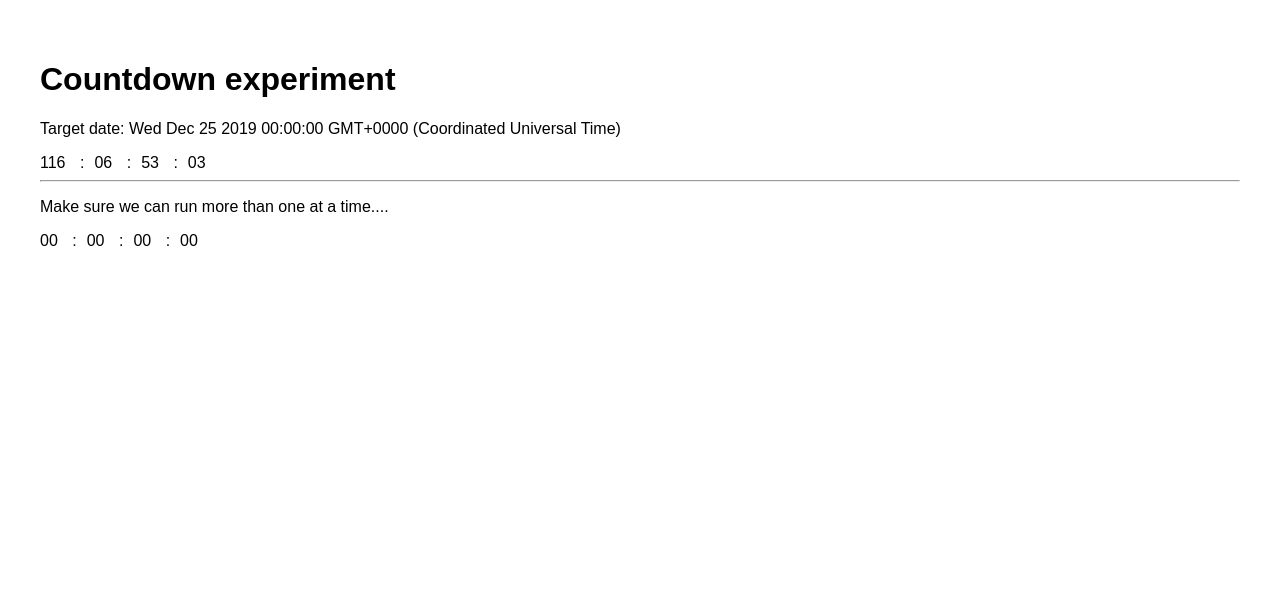
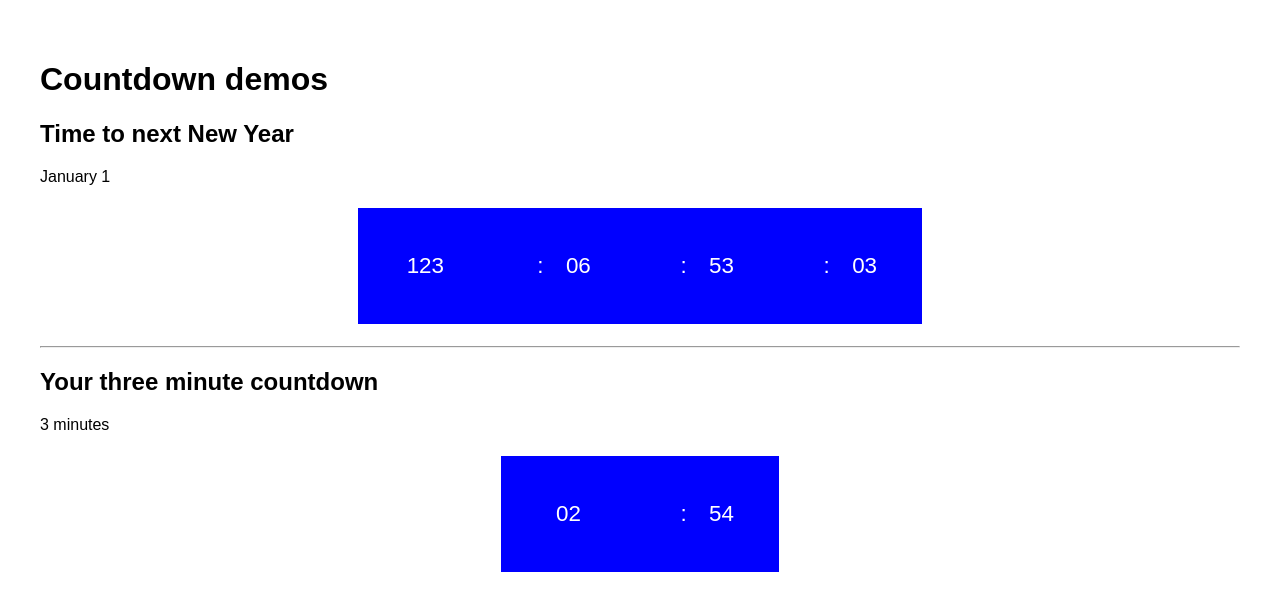
Before and after one commit to geniemouse/countdown, a website with bundled scripts: page app/index.html in a window 1280 px wide. Built offline with nearby package versions, Linux system fonts and the light colour scheme.

Commit message:
Update demos; Update onStep to compare previous & next data

```diff
--- a/app/assets/css/theme.css
+++ b/app/assets/css/theme.css
@@ -18,3 +18,41 @@ time > span + span::before {
     margin: 0 10px;
     content: ":";
 }
+
+.countdown {
+    display: flex;
+    justify-content: center;
+    font-size: 1.4rem;
+}
+
+.countdown > * {
+    /*flex: 0 0 auto;*/
+    min-width: 6em;
+    margin: 0;
+    text-align: center;
+}
+
+.countdown > dd {
+    padding: 2em;
+    background-color: blue;
+    color: white;
+}
+
+.countdown > dd ~ dd::before {
+    margin: 0 1em 0 0;
+    content: ":";
+}
+
+.countdown > dt,
+.visually-hidden:not(:focus):not(:active) {
+    position: absolute;
+    width: 1px;
+    height: 1px;
+    margin: 0;
+    padding: 0;
+    border: 0;
+    clip: rect(0, 0, 0, 0); /* Clip is a deprecated CSS property that many older browsers still support */
+    clip-path: inset(100%);
+    white-space: nowrap;
+    overflow: hidden;
+}
--- a/app/index.html
+++ b/app/index.html
@@ -13,30 +13,37 @@
         <link rel="stylesheet" type="text/css" href="./assets/css/theme.css" />
     </head>
     <body>
-        <h1>Countdown experiment</h1>
+        <h1>Countdown demos</h1>
 
-        <p>
-            Target date:
-            <span class="target-date">-</span>
-        </p>
+        <section>
+            <h2>Time to next New Year</h2>
+            <time class="newyear-date" datetime="2020-01-01T00:00:00">January 1</time>
 
-        <time class="countdown" datetime="2019-12-25T00:00:00">
-            <span class="days">-</span>
-            <span class="hours">-</span>
-            <span class="minutes">-</span>
-            <span class="seconds">-</span>
-        </time>
+            <dl class="countdown newyear-countdown">
+                <dt>Days</dt>
+                <dd class="days">-</dd>
+                <dt>Hours</dt>
+                <dd class="hours">-</dd>
+                <dt>Minutes</dt>
+                <dd class="minutes">-</dd>
+                <dt>Seconds</dt>
+                <dd class="seconds">-</dd>
+            </dl>
+        </section>
 
         <hr />
 
-        <p>Make sure we can run more than one at a time....</p>
+        <section>
+            <h2>Your three minute countdown</h2>
+            <time datetime="PT3M">3 minutes</time>
 
-        <time class="countdown2">
-            <span class="days">-</span>
-            <span class="hours">-</span>
-            <span class="minutes">-</span>
-            <span class="seconds">-</span>
-        </time>
+            <dl class="countdown threeminute-countdown">
+                <dt>Minutes</dt>
+                <dd class="minutes">-</dd>
+                <dt>Seconds</dt>
+                <dd class="seconds">-</dd>
+            </dl>
+        </section>
 
         <script src="./assets/js/bundle.js"></script>
     </body>
--- a/src/js/app.js
+++ b/src/js/app.js
@@ -1,28 +1,4 @@
 import countDown, { countDownTime } from "./countdown/countdown.js";
-
-// DOM elements
-const $target = document.querySelector(".target-date");
-const $countdown = document.querySelector(".countdown");
-const $days = $countdown.querySelector(".days");
-const $hours = $countdown.querySelector(".hours");
-const $minutes = $countdown.querySelector(".minutes");
-const $seconds = $countdown.querySelector(".seconds");
-
-const $target2 = document.querySelector(".target-date2");
-const $countdown2 = document.querySelector(".countdown2");
-const $days2 = $countdown2.querySelector(".days");
-const $hours2 = $countdown2.querySelector(".hours");
-const $minutes2 = $countdown2.querySelector(".minutes");
-const $seconds2 = $countdown2.querySelector(".seconds");
-
-const time_calc = countDownTime({
-    days: 3,
-    hours: 12,
-    minutes: 5,
-    seconds: 0
-});
-// 302700000
-console.log("time_calc: ", time_calc);
 
 function getDateTarget(datetime) {
     const date = new Date(datetime);
@@ -32,75 +8,68 @@ function getDateTarget(datetime) {
     };
 }
 
-const { date, milliseconds } = getDateTarget($countdown.getAttribute("datetime"));
+function getCountDownElements(parentSelector) {
+    const element = document.querySelector(parentSelector);
+    return {
+        container: element,
+        days: element.querySelector(".days"),
+        hours: element.querySelector(".hours"),
+        minutes: element.querySelector(".minutes"),
+        seconds: element.querySelector(".seconds")
+    };
+}
 
-const demoCountDown = countDown(milliseconds - Date.now(), {
-    onStep: (data) => {
-        requestAnimationFrame(() => updateCountDown(data));
-    },
+function compareValues(previousValue, nextValue, element) {
+    if (element && nextValue !== previousValue) {
+        element.textContent = nextValue;
+    }
+}
+
+function updateTimeElements(elements = {}, next = {}, prev = {}) {
+    requestAnimationFrame(() => {
+        ["days", "hours", "minutes", "seconds"].map((unit) => {
+            compareValues(prev[unit], next[unit], elements[unit]);
+        });
+    });
+}
+
+/**
+ * COUNTDOWN EXAMPLE #1
+ * How long to New Year's day
+ */
+const newYearDateTime = `${new Date().getFullYear() + 1}-01-01T00:00:00`;
+const newYearCountDownElements = getCountDownElements(".newyear-countdown");
+const newYearTarget = getDateTarget(newYearDateTime);
+const newYearTimeElement = document.querySelector(".newyear-date");
+newYearTimeElement.setAttribute("datetime", newYearDateTime);
+
+const newYearCountDown = countDown(newYearTarget.milliseconds - Date.now(), {
+    onInit: (data) => updateTimeElements(newYearCountDownElements, data),
+    onStep: (prev, next) => updateTimeElements(newYearCountDownElements, next, prev),
     onReset: (data) => {
         console.log("[Countdown #1] onReset was called");
-        requestAnimationFrame(() => updateCountDown(data));
+        updateTimeElements(newYearCountDownElements, data);
     }
 });
 
-// 123456
-const demoCountDown2 = countDown(5000, {
-    onInit: (data) => {
-        console.log("[Countdown #2] onInit was called", data);
-        requestAnimationFrame(() => updateCountDown2(data));
-    },
+console.log("newYearCountDown: ", newYearCountDown);
+newYearCountDown.start();
+
+/**
+ * COUNTDOWN EXAMPLE #2
+ * Three minute countdown
+ * -- Demonstrates `countDownTime()`
+ */
+const threeMinsTarget = countDownTime({ minutes: 3 }); // e.g. 180000
+const threeMinsCountDownElements = getCountDownElements(".threeminute-countdown");
+
+const threeMinsCountDown = countDown(threeMinsTarget, {
+    onStep: (prev, next) => updateTimeElements(threeMinsCountDownElements, next, prev),
     onEnd: (data) => {
-        console.log("[Countdown #2] onEnd was called", data);
-    },
-    onStep: (data) => {
-        requestAnimationFrame(() => updateCountDown2(data));
-    },
-    onReset: (data) => {
-        console.log("[Countdown #2] onReset was called");
-        requestAnimationFrame(() => updateCountDown2(data));
+        console.log("[Countdown #2] onEnd was called. Your three minutes are up!");
+        updateTimeElements(threeMinsCountDownElements, data);
     }
 });
 
-console.log("demoCountDown: ", demoCountDown);
-console.log("demoCountDown2: ", demoCountDown2);
-
-// Update DOM elements
-$target.textContent = date;
-
-function updateUnit(previous, next, element) {
-    if (next !== previous) {
-        element.textContent = next;
-    }
-}
-
-function updateCountDown(data) {
-    // updateUnit(prev.days, data.days, $days);
-    // updateUnit(prev.hours, data.hours, $hours);
-    // updateUnit(prev.minutes, data.minutes, $minutes);
-
-    $days.textContent = data.days;
-    $hours.textContent = data.hours;
-    $minutes.textContent = data.minutes;
-
-    $seconds.textContent = data.seconds;
-    // prev = { ...data };
-}
-
-function updateCountDown2(data) {
-    $days2.textContent = data.days;
-    $hours2.textContent = data.hours;
-    $minutes2.textContent = data.minutes;
-    $seconds2.textContent = data.seconds;
-}
-
-// const sum1 = demoCountDown.status();
-// console.log("sum1: ", sum1);
-
-demoCountDown.start();
-demoCountDown2.start();
-
-// setTimeout(() => {
-//     console.log("Stop countdown #1");
-//     demoCountDown.stop();
-// }, 4000);
+console.log("threeMinsCountDown: ", threeMinsCountDown);
+threeMinsCountDown.start();
--- a/src/js/countdown/countdown.js
+++ b/src/js/countdown/countdown.js
@@ -123,6 +123,7 @@ function countDown(milliseconds, options = {}) {
 
     function tick() {
         const { onEnd, onStep, zeroBased } = countDownSettings;
+        const previousData = { ...data };
 
         if (!hasTimeLeft()) {
             stopTimer();
@@ -132,7 +133,12 @@ function countDown(milliseconds, options = {}) {
         }
 
         advanceTimerData();
-        onStep.call(this, zeroBased ? addZero(data) : data);
+
+        if (zeroBased) {
+            onStep.call(this, addZero(previousData), addZero(data));
+        } else {
+            onStep.call(this, previousData, data);
+        }
 
         // Using nested `setTimeout` calls instead of `setInterval` for efficiency;
         // more breathing space for garbage collection, etc
```
Also changed, not shown: __tests__/countdown.test.js (+2 -2 lines), README.md.
